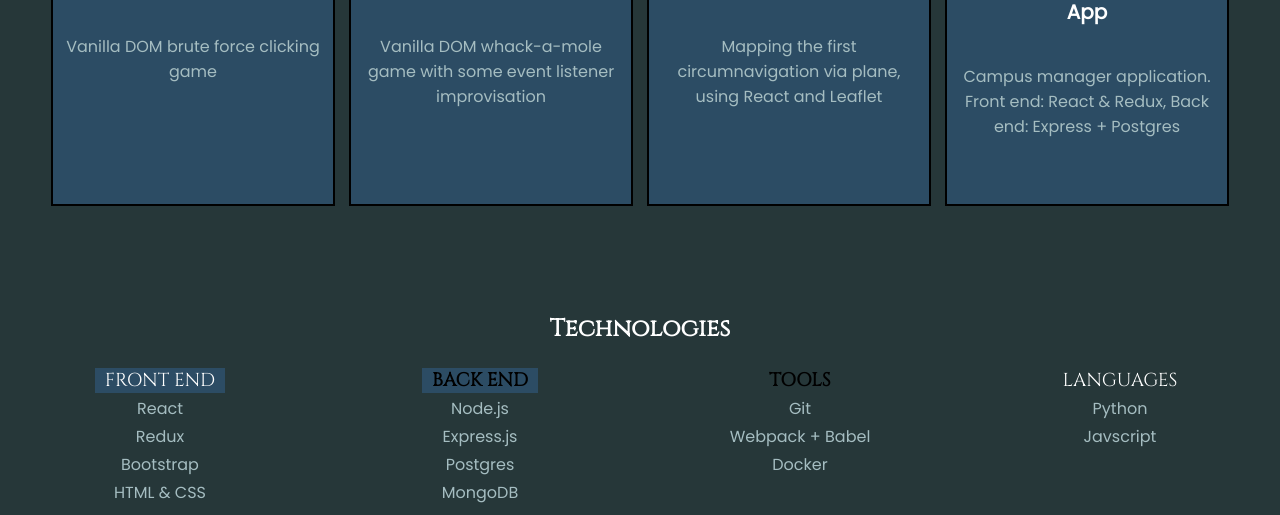
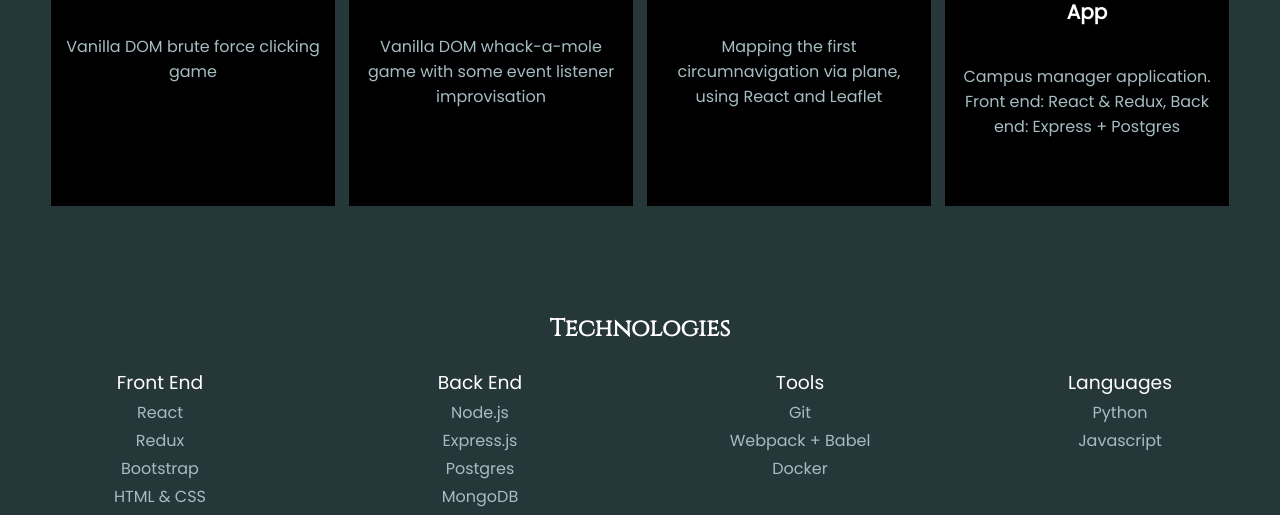
Before and after one commit to blakebequette/blakebequette.github.io, a website: page index.html in a window 1280 px wide. Shown: the part 505-1020 px from the top of the page. Drawn offline with Linux system fonts and the light colour scheme; a web font is replaced by a local one.

Commit message:
try black

```diff
--- a/index.html
+++ b/index.html
@@ -28,29 +28,29 @@
   <h2>Technologies</h2>
   <div class="tech-container flx c">
     <div class="flxd c tech">
-        <h3><span class="tech-title">FRONT END</span></h3>
+        <h3><span class="tech-title">Front End</span></h3>
         <p>React</p>
         <p>Redux</p>
         <p>Bootstrap</p>
         <p>HTML & CSS</p>
     </div>
     <div class="flxd c tech">
-        <h3><span class="tech-title blk"> BACK END </span></h3>
+        <h3><span class="tech-title"> Back End </span></h3>
         <p> Node.js</p>
         <p> Express.js</p>
         <p> Postgres </p>
         <p> MongoDB</p>
     </div>
     <div class="flxd c tech">
-        <h3><span class="blk">  TOOLS  </span></h2>
+        <h3><span class="tech-title">  Tools  </span></h2>
         <p> Git </p>
         <p> Webpack + Babel</p>
         <p> Docker</p>
     </div>
     <div class="flxd c tech">
-        <h3><span class="">LANGUAGES</span></h3>
+        <h3><span class="tech-title">Languages</span></h3>
         <p> Python </p>
-        <p> Javscript </p>
+        <p> Javascript </p>
     </div>
   </div>
   <h2>Contact</h2>
--- a/style.css
+++ b/style.css
@@ -32,7 +32,8 @@
     --title-font: "Cinzel";
     --primary-font: "Poppins";
     --primary: #263739;
-    --secondary: #2c4c64;
+    --secondary: black;
+    /* #2c4c64; */
     --third: white;
     --fourth: #a5bdc1;
     --borders: black;
@@ -83,7 +84,7 @@ h2{
 }
 
 h3 {
-    font-family: var(--title-font);
+    font-family: var(--primary-font);
     color: var(--third);
 }
 h4 {
@@ -147,10 +148,10 @@ ul {
 }
 
 .tech-title {
-    background-color: var(--secondary);
     color: var(--third);
+    /* background-color: black;
     padding-left: 10px;
-    padding-right: 10px;
+    padding-right: 10px; */
 }
 
 p.contact-info {
```
